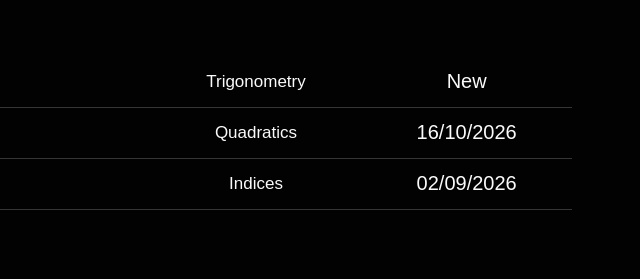
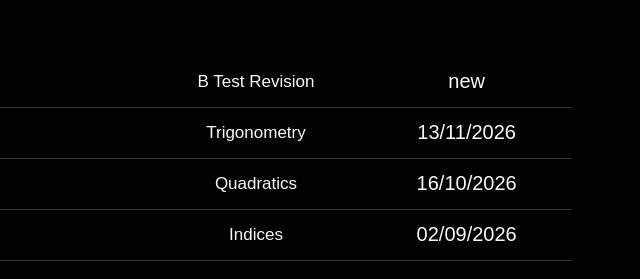
Before and after one commit to urboge/s5maths, a plain HTML site: page index.html in a window 1280 px wide. Shown: the part 159-438 px from the top of the page, without its empty margins (384-1024 px from the left). Drawn offline with nearby package versions, Linux system fonts and the light colour scheme.

Commit message:
Update index.html

```diff
--- a/index.html
+++ b/index.html
@@ -14,7 +14,8 @@
     <h1>S5 Maths</h1>
     <h2 class="home-page-h2">Choose your topic</h2>
     <div id="index-main-menu">
-         <a class="main-menu-btn" href="trigonometry/trigonometry.html"><ion-icon name="folder-outline"></ion-icon><span class="folder-name">Trigonometry</span><span class="folder-date">New</span></a>
+        <a class="main-menu-btn" href="B-Test-1/b-test-1.html"><ion-icon name="folder-outline"></ion-icon><span class="folder-name">B Test Revision</span><span class="folder-date">new</span></a>
+        <a class="main-menu-btn" href="trigonometry/trigonometry.html"><ion-icon name="folder-outline"></ion-icon><span class="folder-name">Trigonometry</span><span class="folder-date">13/11/2026</span></a>
         <a class="main-menu-btn" href="quadratics/quadratics.html"><ion-icon name="folder-outline"></ion-icon><span class="folder-name">Quadratics</span><span class="folder-date">16/10/2026</span></a>
         <a class="main-menu-btn" href="indices/indices.html"><ion-icon name="folder-outline"></ion-icon><span class="folder-name">Indices</span><span class="folder-date">02/09/2026</span></a>
     </div>
```
